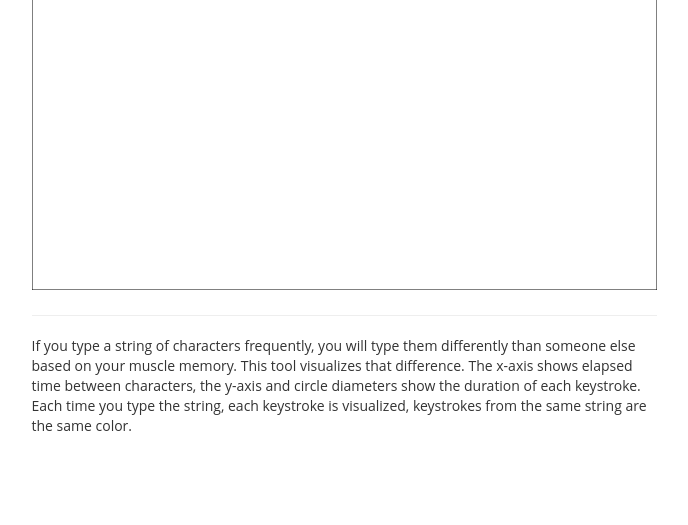
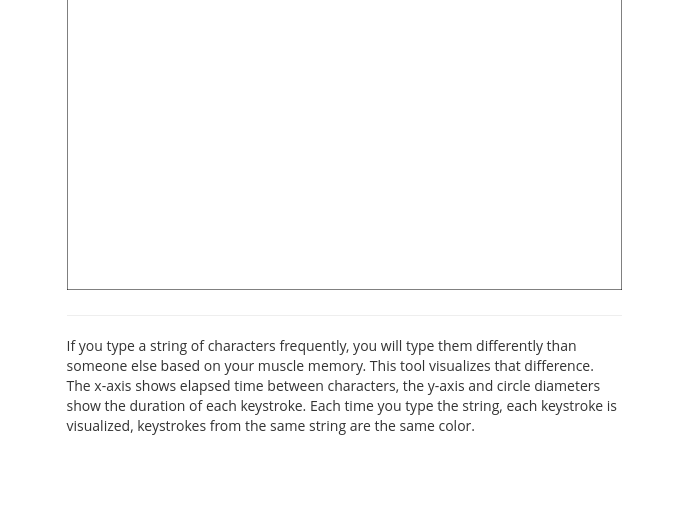
Before and after one commit to clarkdever/Biometric-String-Visualization-Tool, a plain HTML site: page index.html in a window 1280 px wide. Shown: the part 275-800 px from the top of the page, without its empty margins (296-984 px from the left). Drawn offline with nearby package versions, Linux system fonts and the light colour scheme.

Commit message:
Changed variable names, fixed a typo.

```diff
--- a/index.html
+++ b/index.html
@@ -13,7 +13,7 @@
     <link href="css/default.css" rel="stylesheet" type="text/css">
   </head>
   <!-- Create our App and Controller -->
-  <body ng-app="myApp" ng-controller="keystrokeController" class="containter ng-cloak">
+  <body ng-app="myApp" ng-controller="keystrokeController" class="container ng-cloak">
     <div class="row">
       <div class="col-md-6 col-md-offset-3">
        <h1>Muscle Memory Biometric Visualization</h1>
@@ -46,7 +46,7 @@
     <div class="row">
       <div class="col-md-6 col-md-offset-3">
         <h2>{{title}}</h2>
-        <d3-Bars data="keystrokeMetrics" setup="setup" label="title"></d3-Bars>
+        <visualization data="keystrokeMetrics" setup="setup" label="title"></visualization>
       </div>
     </div>
     <div class="row">
--- a/scripts/directives/d3Basic.js
+++ b/scripts/directives/d3Basic.js
@@ -4,7 +4,7 @@
   /*Clark Dever (clarkdever@gmail.com) - 20140830*/
 
   angular.module('myApp.directives')
-    .directive('d3Bars', ['d3', function(d3) {
+    .directive('visualization', ['d3', function(d3) {
       return {
         restrict: 'EA',
         scope: {
```
